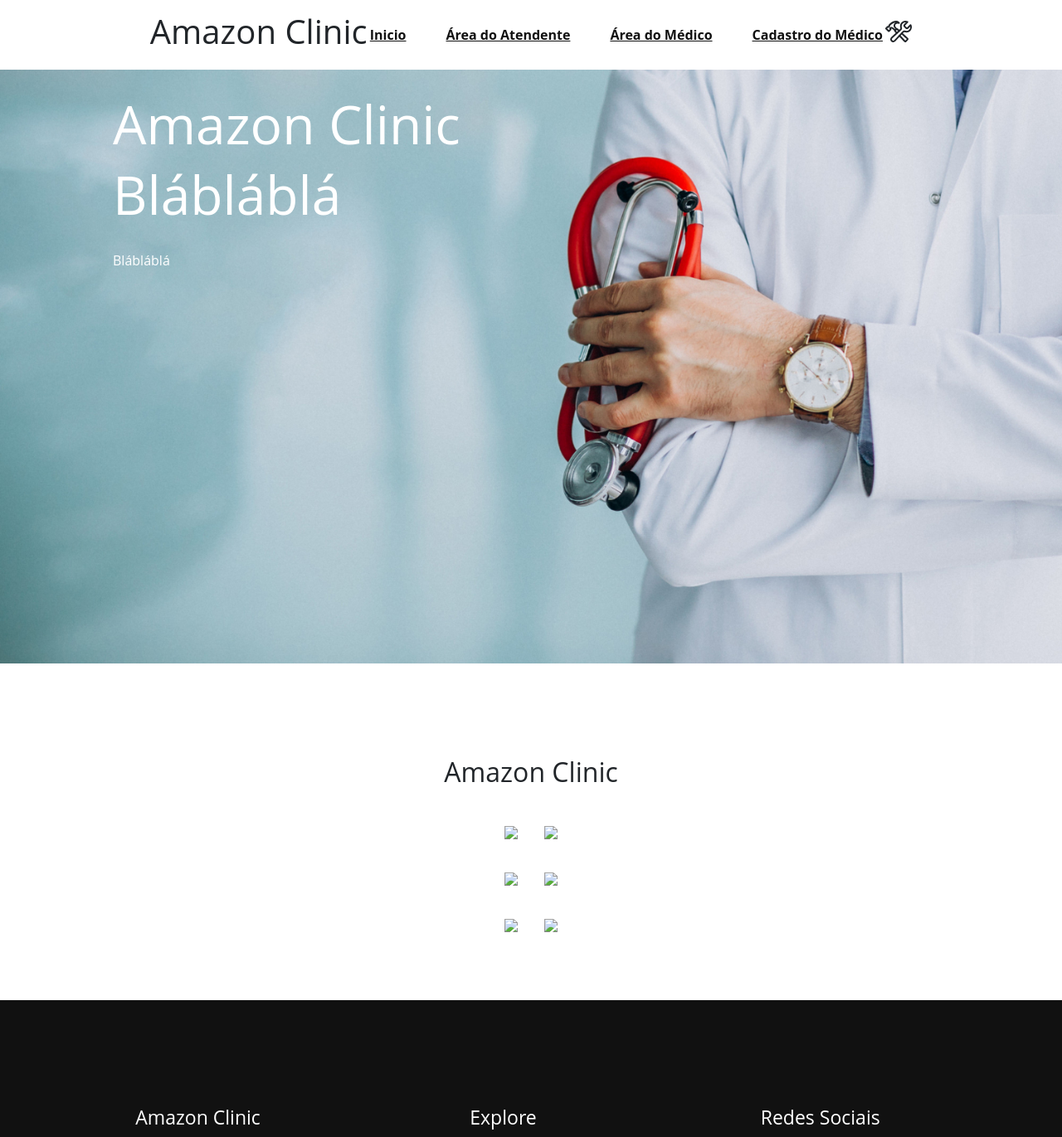
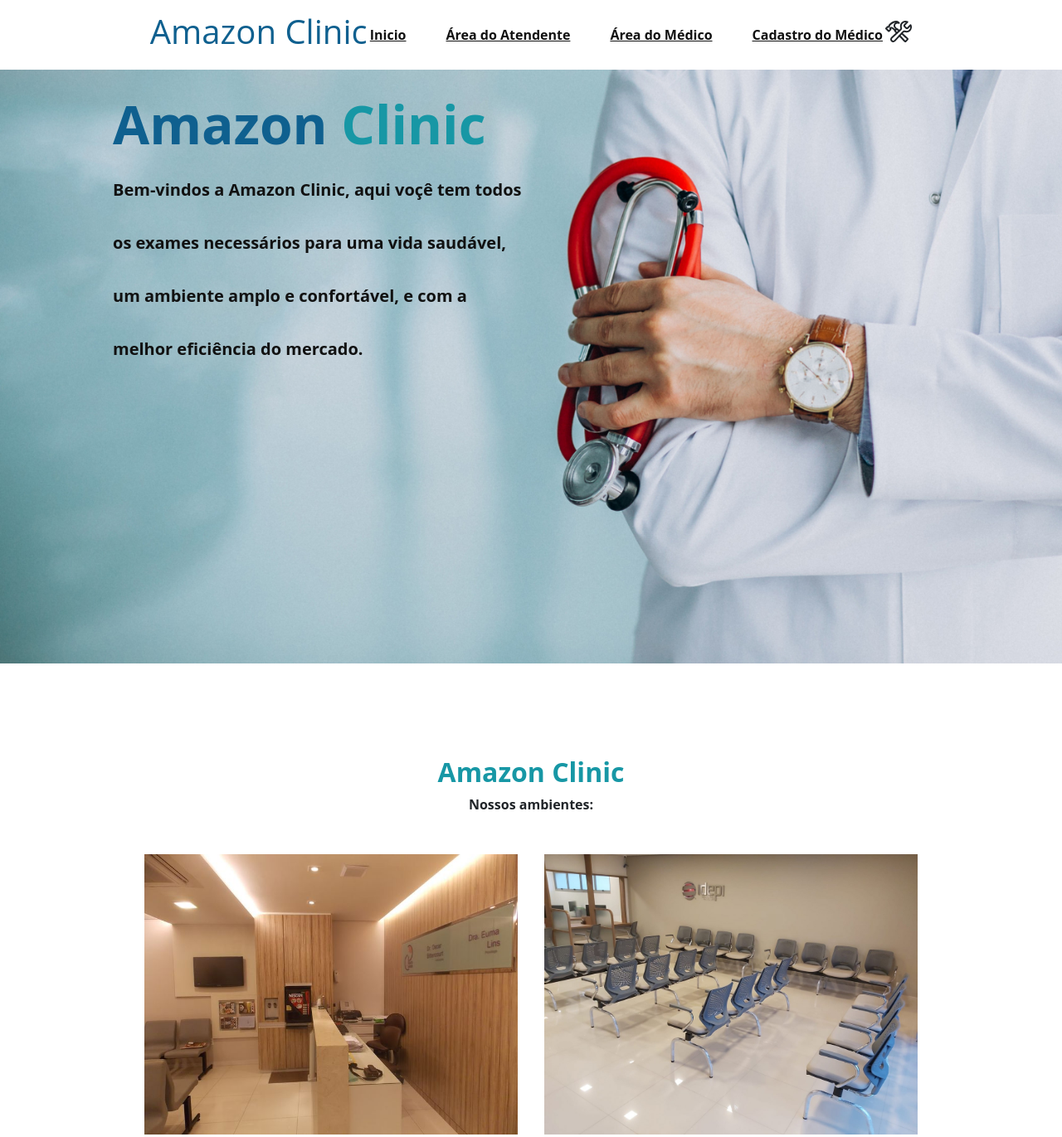
Before and after one commit to jonathancode01/AmazonClinic, a plain HTML site: page index.html in a window 1280 px wide. Shown: the top 1371 px of the page at 83% size. Drawn offline with nearby package versions, Linux system fonts and the light colour scheme.

Commit message:
Alterações na home page

```diff
--- a/index.html
+++ b/index.html
@@ -50,10 +50,19 @@
                 <div class="icon"><span><ion-icon name="construct-outline"></ion-icon></span></div>
             </header>
 
+
+
             <div class="Meio">
-                <h1>Amazon Clinic</h1>
-                <h1>Blábláblá</h1>
-                <P>Blábláblá</P>
+
+
+                <h1><span style="color:#0f608f "  /span>Amazon  <span style="color: #1797a5"  /span> Clinic</h1>
+
+            <P>Bem-vindos a Amazon Clinic,
+            aqui voçê tem todos os exames necessários para uma vida saudável,
+            um ambiente amplo e confortável,
+             e com a melhor eficiência do mercado.</P>
+
+
 
             </div> <!--Meio da pagina-->
 
@@ -62,37 +71,37 @@
         </div> <!--background-->
 
         <section>
+        <div class="carro">
             <h1>Amazon Clinic</h1>
+            <P>Nossos ambientes:</P>
             <div class="container-card-1">
                 <div class="cards">
-                    <img src="...">
+                    <img src="img/recp.jpg">
                 </div> <!--Card-->
                 <div class="cards">
-                    <img src="...">
+                    <img src="img/recep2.jpg">
                 </div><!--Card-->
             </div>
 
 
             <div class="container-card-1">
                 <div class="cards">
-                    <img src="...">
+                    <img src="img/maca.webp">
                 </div> <!--Card-->
                 <div class="cards">
-                    <img src="...">
+                    <img src="img/reso.jpg">
                 </div><!--Card-->
             </div>
 
 
             <div class="container-card-1">
                 <div class="cards">
-                    <img src="...">
+                    <img src="img/TRIAGEM.jpg">
                 </div> <!--Card-->
                 <div class="cards">
-                    <img src="...">
+                    <img src="img/cirurgia.webp">
                 </div><!--Card-->
             </div>
-
-
 
 
 
@@ -103,7 +112,7 @@
             <section class="Contato">
                 <div class="meio-contato">
                     <h3>Amazon Clinic</h3>
-                    <h5>Ofxpóljbgpsdfigbhjóspdfgnjbópdsx</h5>
+                    <h5>Clinica de atendimento</h5>
 
                 </div>
                 <div class="meio-contato">
@@ -127,7 +136,8 @@
                 </div>
             </section>
 
-            <div class="Last-text">Copyright © 2023 All rights reserved | Jonathan </div>
+
+            <div class="Last-text">Copyright © 2023 All rights reserved | Amazon Clinic </div>
 
 
             <script src="https://unpkg.com/scrollreveal"></script>
--- a/style.css
+++ b/style.css
@@ -37,11 +37,13 @@ header {
 .logo {
     font-weight: 500;
     font-size: 1rem;
+    color:#0f608f
 }
 
 .cabecalho-link {
     display: flex;
     gap: 3rem;
+
 }
 
 .cabecalho-link a {
@@ -52,7 +54,7 @@ header {
 
 .cabecalho-link a:hover {
 
-    color: #c8815f;
+    color:#1797a5;
 }
 
 .icon span {
@@ -61,7 +63,7 @@ header {
 }
 
 .icon span:hover {
-    color: #c8815f;
+    color:#1797a5;
 }
 
 .Meio {
@@ -72,8 +74,20 @@ header {
 
 .Meio h1 {
     font-size: 4rem;
-    color: #fff;
+    font-weight: bold;
+
 }
+
+.Meio p{
+    margin: 10px 0px;
+    color: #111;
+    font-size: 20px;
+    font-weight: bold;
+    max-width: 500px;
+    margin-top: 0px;
+
+}
+
 
 .Meio button {
     background-color: #c8815f;
@@ -112,6 +126,17 @@ section h1 {
     width: 450px;
     height: auto;
     transition: 0.35s ease;
+}
+
+.carro h1{
+    color:#1797a5;
+    font-weight: bold;
+
+}
+
+.carro p{
+    text-align: center;
+    font-weight: bold;
 }
 
 .cards img:hover {
```
Also changed, not shown: img/TRIAGEM.jpg (added), img/cirurgia.webp (added), img/facebook.png (added), img/instagram.png (added), img/maca.webp (added), img/recep2.jpg (added), img/recp.jpg (added), img/reso.jpg (added), img/twitter.png (added), img/whatsapp.png (added).
